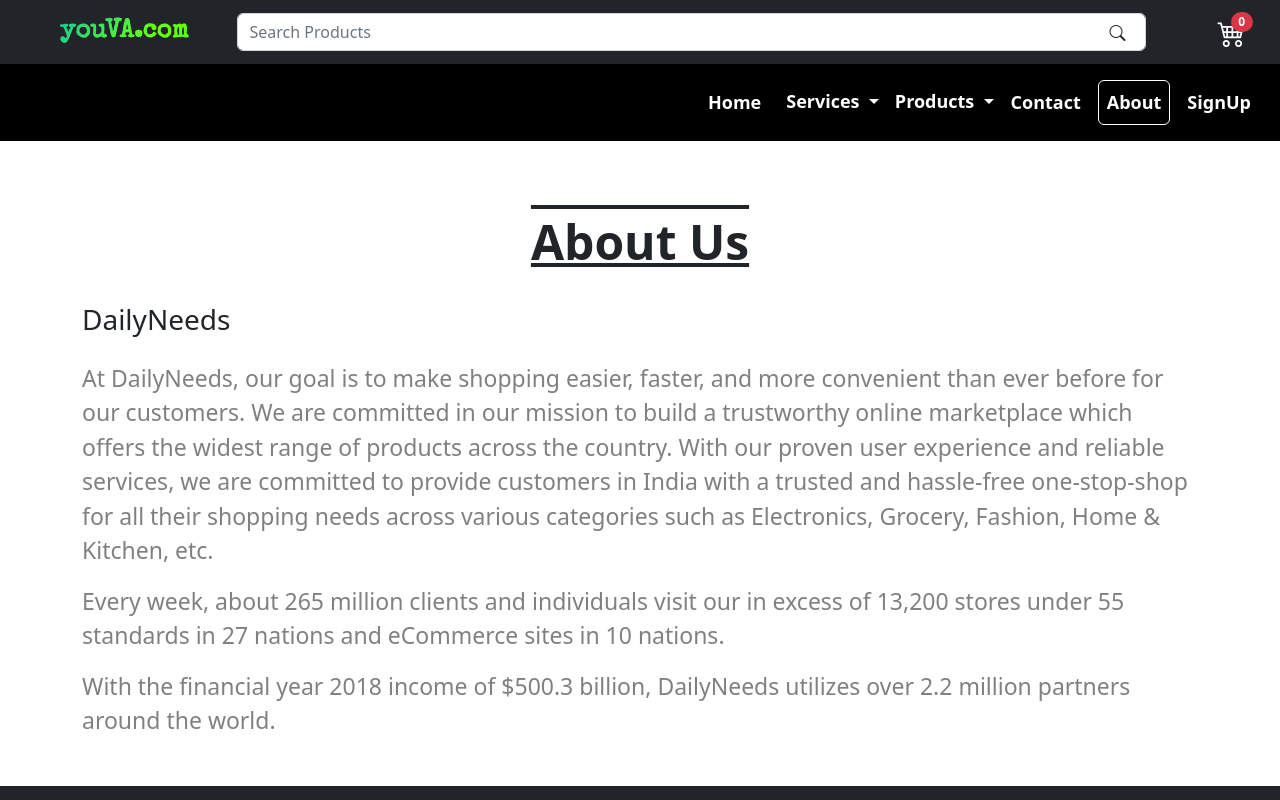
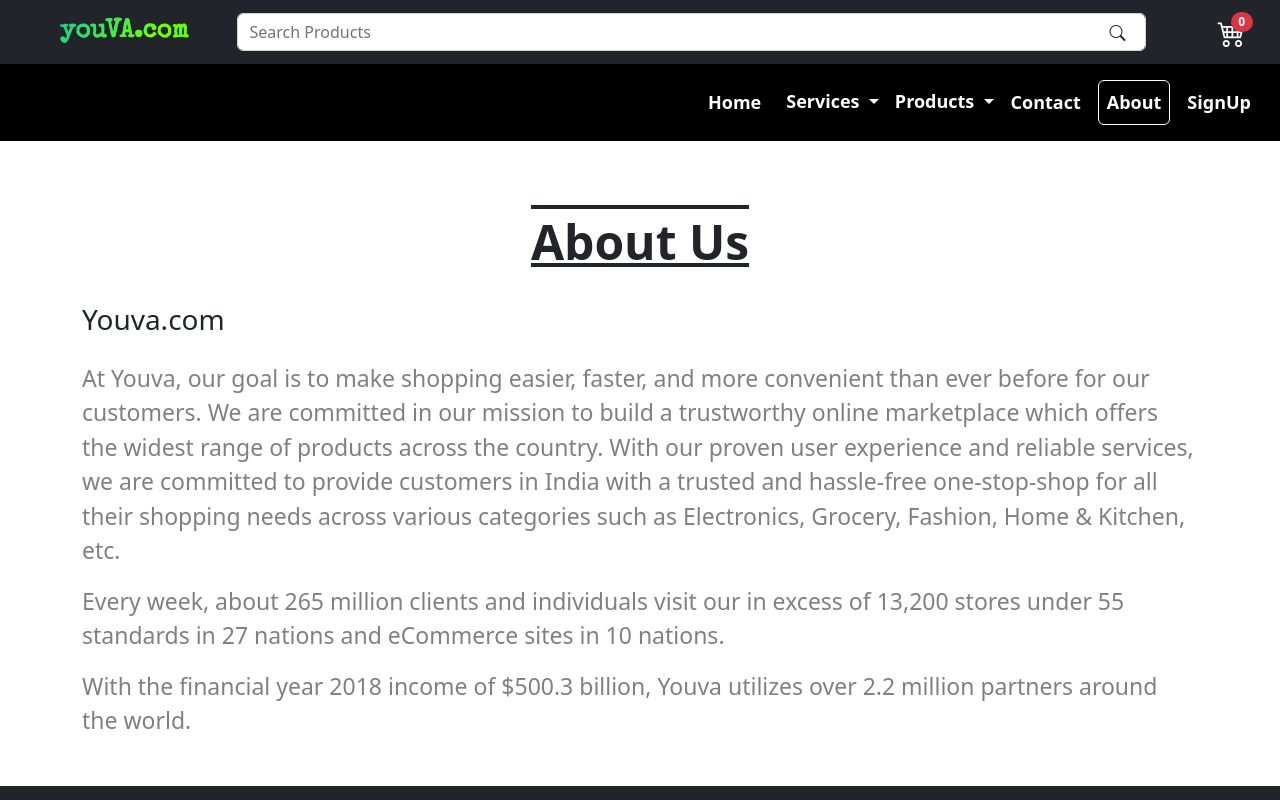
Before and after one commit to satyasuman7/addToCart, an Angular app: page /about in a window 1280 px wide. Shown: the top 800 px of the page. Built offline with nearby package versions, Linux system fonts and the light colour scheme; a web font is replaced by a local one.

Commit message:
contact and about component minor changes

```diff
--- a/src/app/pages/header/about/about.component.html
+++ b/src/app/pages/header/about/about.component.html
@@ -1,7 +1,7 @@
 <div class="container about my-5">
     <h1 class="text-center py-4">{{heading | titlecase}}</h1>
-    <h3 class="mb-4">DailyNeeds</h3>
-    <p>At DailyNeeds, our goal is to make shopping easier, faster, and more convenient than ever before for our customers. We are committed in our mission to build a trustworthy online marketplace which offers the widest range of products across the country. With our proven user experience and reliable services, we are committed to provide customers in India with a trusted and hassle-free one-stop-shop for all their shopping needs across various categories such as Electronics, Grocery, Fashion, Home & Kitchen, etc.</p>
+    <h3 class="mb-4">Youva.com</h3>
+    <p>At Youva, our goal is to make shopping easier, faster, and more convenient than ever before for our customers. We are committed in our mission to build a trustworthy online marketplace which offers the widest range of products across the country. With our proven user experience and reliable services, we are committed to provide customers in India with a trusted and hassle-free one-stop-shop for all their shopping needs across various categories such as Electronics, Grocery, Fashion, Home & Kitchen, etc.</p>
     <p>Every week, about 265 million clients and individuals visit our in excess of 13,200 stores under 55 standards in 27 nations and eCommerce sites in 10 nations.</p>
-    <p>With the financial year 2018 income of $500.3 billion, DailyNeeds utilizes over 2.2 million partners around the world.</p>
+    <p>With the financial year 2018 income of $500.3 billion, Youva utilizes over 2.2 million partners around the world.</p>
 </div>
--- a/src/app/pages/header/contact/contact.component.html
+++ b/src/app/pages/header/contact/contact.component.html
@@ -5,13 +5,13 @@
             <p><b>Do you need help getting started?</b></p>
             <p>We’ll help you every step of the way! Simply send us an email or give us a call for assistance. </p>
 
-            <p class="bold">Address  :  <span class="details">G/23, Balewadi Phata, Baner, Pune, (M.H.)</span></p>
-            <p class="bold">Email  :  <span class="details">cs@dailyneeds.com</span></p>
-            <p class="bold">Call on  :  <span class="details">1800 5578 4444</span></p>
+            <p class="bold">Address  :  <span class="details">V-603, DSK Vishwa, Dhayari, Pune, (M.H.)</span></p>
+            <p class="bold">Email  :  <span class="details">satyasuman123123@gmail.com</span></p>
+            <p class="bold">Call on  :  <span class="details">+91 7********7</span></p>
             <p class="bold">8:00 AM to 8:00 PM, 365 days</p>
         </div>
         <div class="col-md-6 contact_map">
-            <iframe src="https://www.google.com/maps/embed?pb=!1m18!1m12!1m3!1d15127.37217442951!2d73.76157724360718!3d18.581113609689027!2m3!1f0!2f0!3f0!3m2!1i1024!2i768!4f13.1!3m3!1m2!1s0x3bc2b9364128099d%3A0x43892e901929965f!2sBalewadi%2C%20Pune%2C%20Maharashtra!5e0!3m2!1sen!2sin!4v1691139778239!5m2!1sen!2sin" width="100%" height="100%" style="border:0;" allowfullscreen="" loading="lazy" referrerpolicy="no-referrer-when-downgrade"></iframe>
+            <iframe src="https://www.google.com/maps/embed?pb=!1m14!1m12!1m3!1d7569.764570185964!2d73.79914630000002!3d18.4436531!2m3!1f0!2f0!3f0!3m2!1i1024!2i768!4f13.1!5e0!3m2!1sen!2sin!4v1733227451055!5m2!1sen!2sin" width="100%" height="100%" style="border:0;" allowfullscreen="" loading="lazy" referrerpolicy="no-referrer-when-downgrade"></iframe>
         </div>
     </div>
 </div>
```
